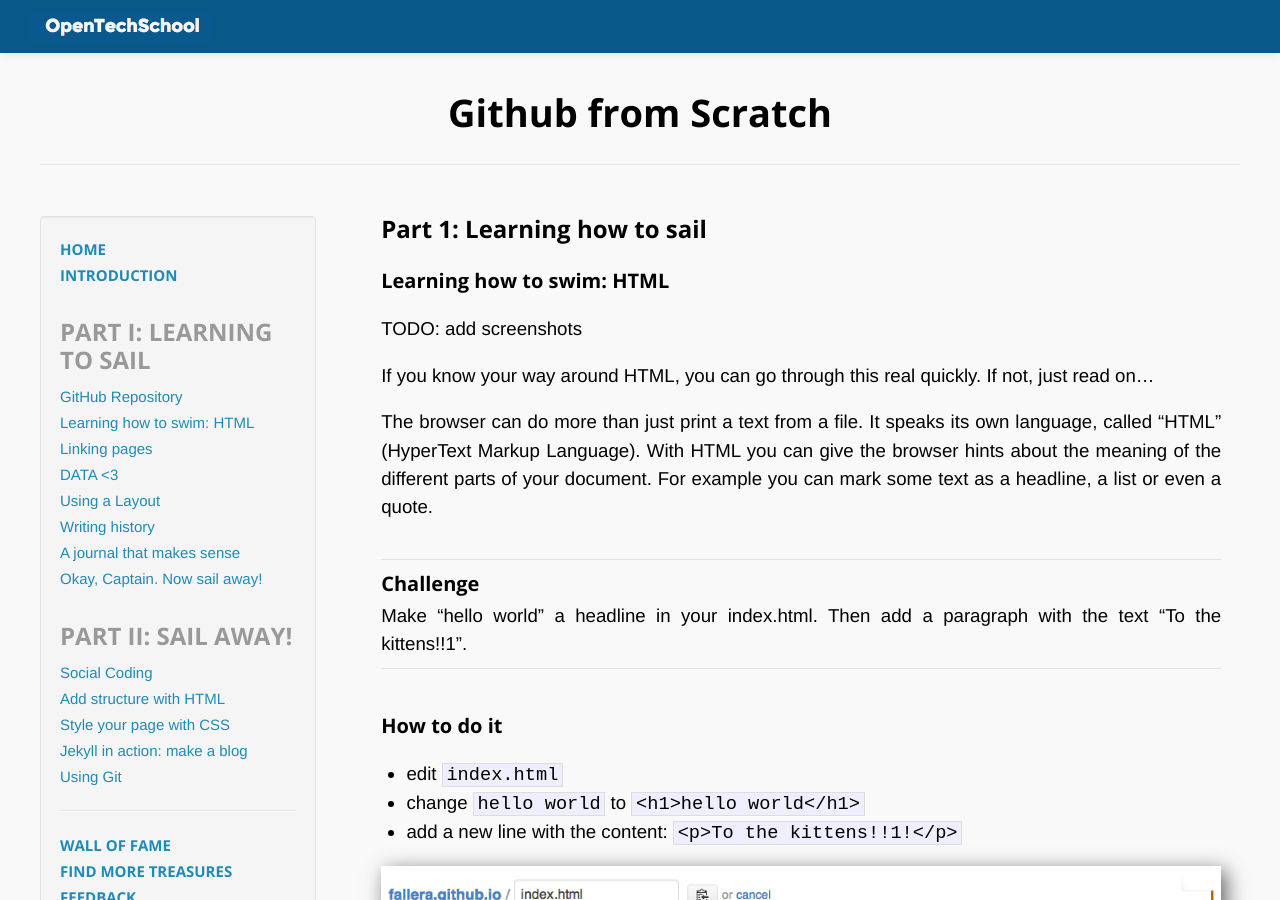
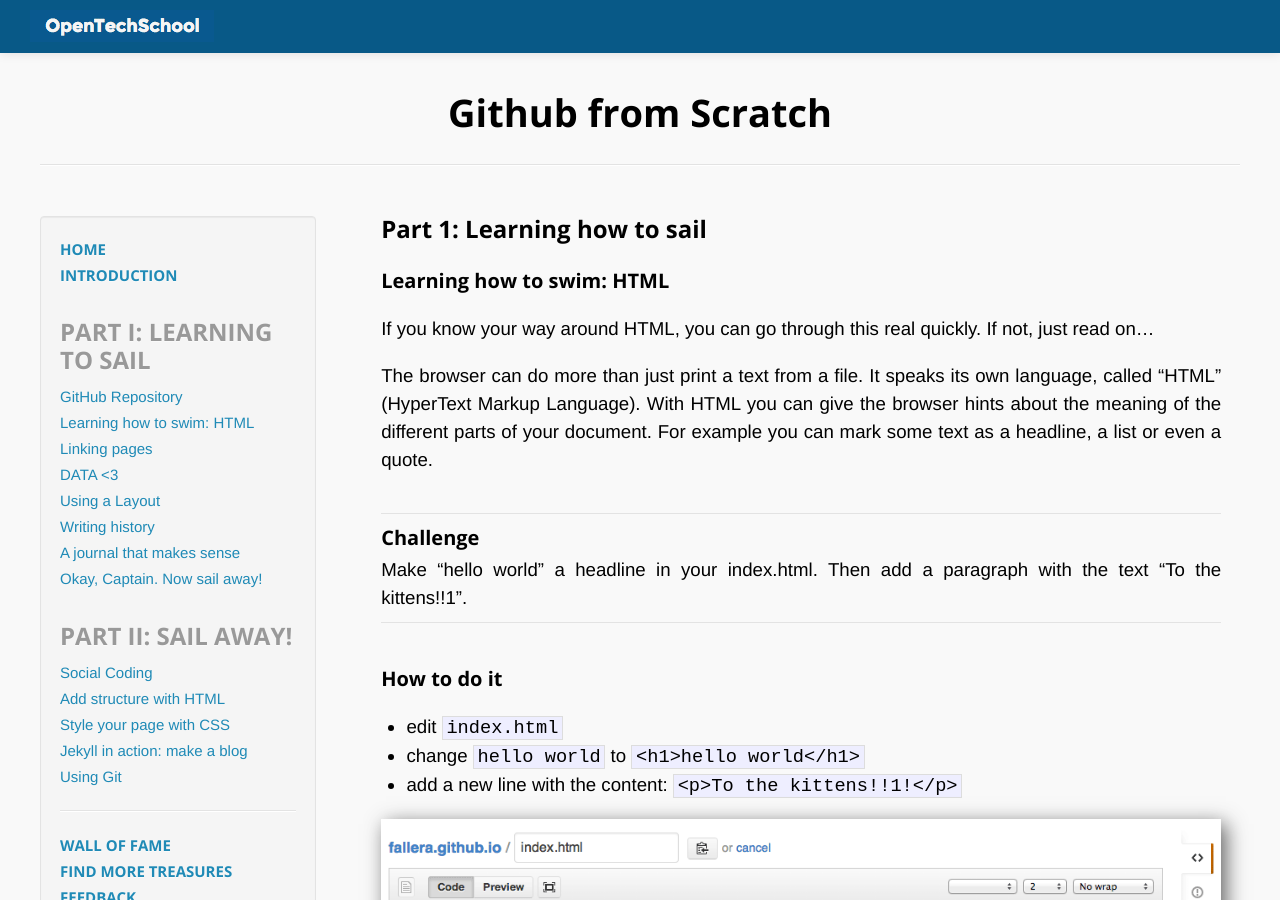
Before and after one commit to afknapping/github-from-scratch, a Jekyll site: the page built from _posts/2013-10-26-learning-to-swim.md, in a window 1280 px wide and 900 px high. Built offline with Jekyll 4.4.1, drawn with Linux system fonts in a browser that asks for light colours; Markdown is read by kramdown in place of the engine named in the settings.

Commit message:
removed todo notes ;)

```diff
--- a/_posts/2013-10-26-learning-to-swim.md
+++ b/_posts/2013-10-26-learning-to-swim.md
@@ -3,9 +3,6 @@ layout: post
 title:  "Learning how to swim: HTML"
 chapter: "one"
 ---
-
-TODO: add screenshots
-
 
 If you know your way around HTML, you can go through this real quickly. If not, just read on...
 
```
Also changed, not shown: _posts/2013-08-01-data-love.md (+0 -2 lines).
